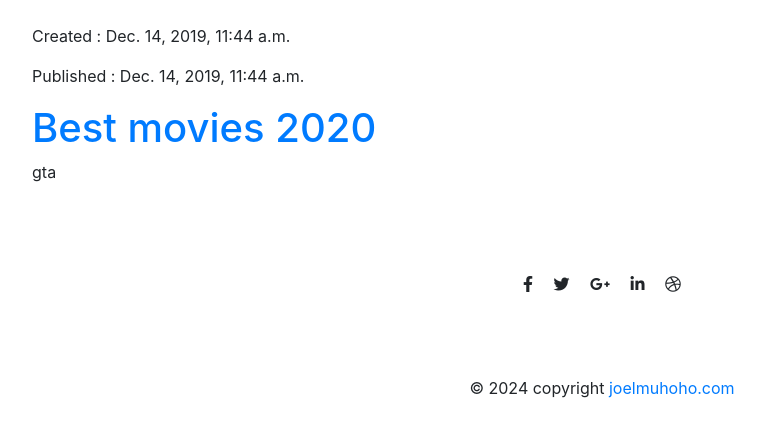
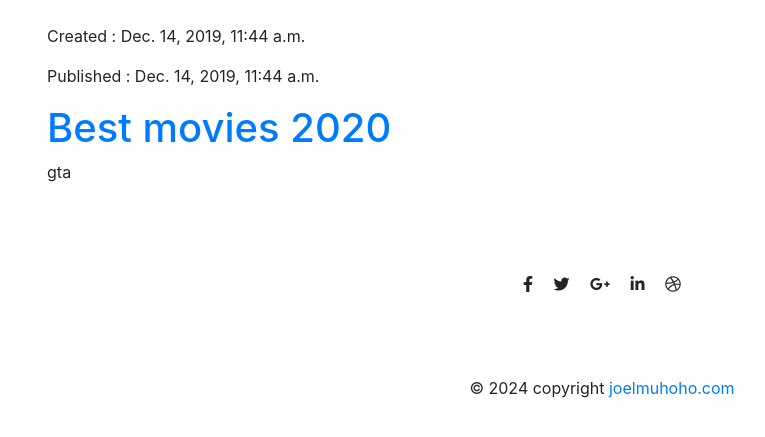
Before and after one commit to joekariuki3/mysite_blog_django, a Django app: template blog/templates/blog/post_draft_list.html in a window 1280 px wide. Shown: the part 86-523 px from the top of the page, without its empty margins (38-803 px from the left). Run offline with Django 3.2, Linux system fonts and the light colour scheme; the template is opened without the code that fills it: values that come from a table or form of the project are taken from there, others are empty; data comes from the database, SQL or seed files in the repository; some libraries are stand-ins or nearby versions.

Commit message:
arranged the list of unpublished posts correctly

```diff
--- a/blog/templates/blog/post_draft_list.html
+++ b/blog/templates/blog/post_draft_list.html
@@ -5,6 +5,7 @@
 {% endblock %}
 {% block content%}
 {% if posts%}
+<div class="col-xs-12 col-sm-10 col-md-10">
     {% for post in posts %}
     <div class="post">
         <div class="date">
@@ -15,6 +16,7 @@
         <p> {{ post.text | truncatechars:50}} </p>
     </div>
     {% endfor %}
+</div>
 {% else %}
 <div class="container mt-4 mb-4">
     <div class="row justify-content-center">
```
Lines whose indentation alone changed are shown as unchanged.
